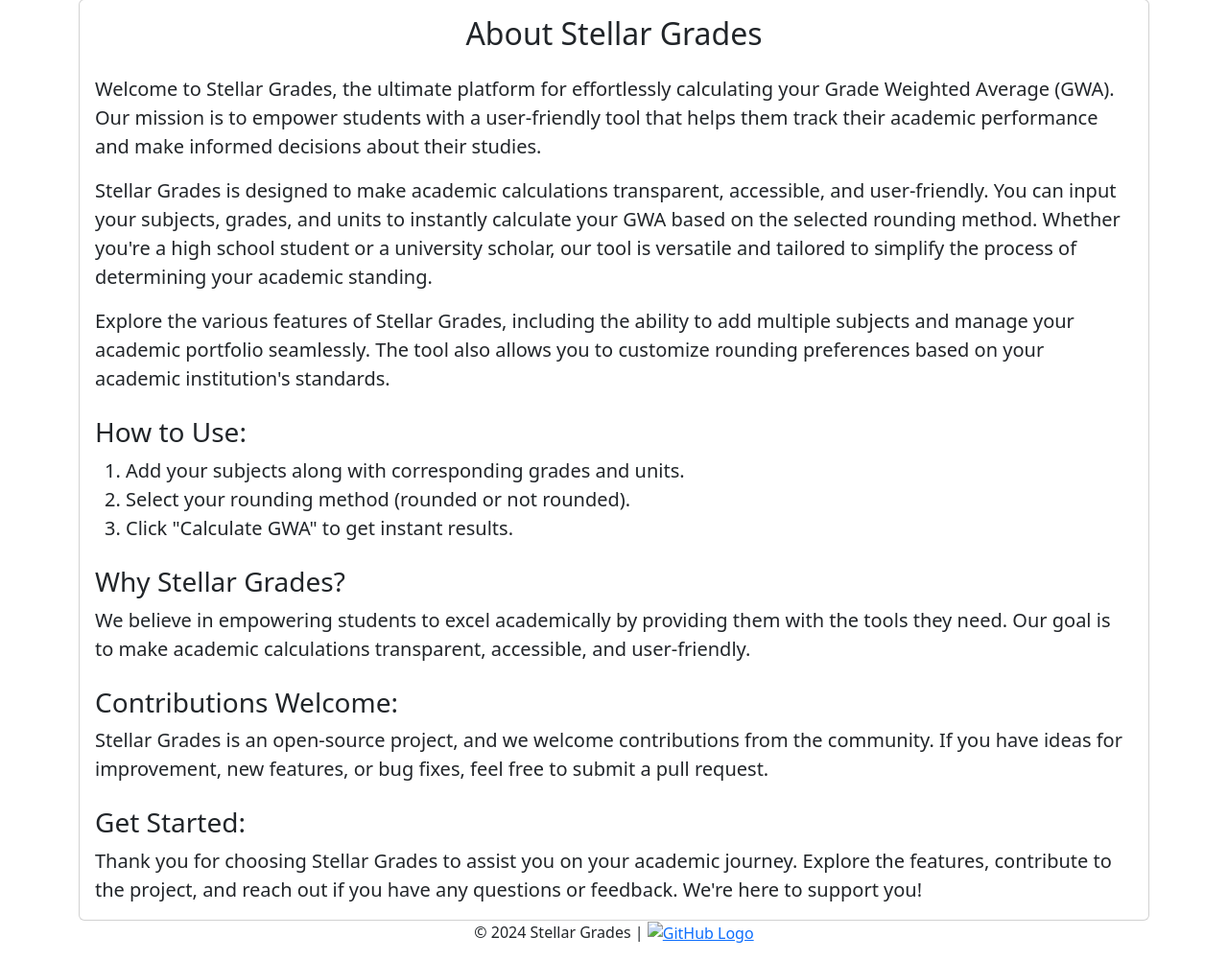
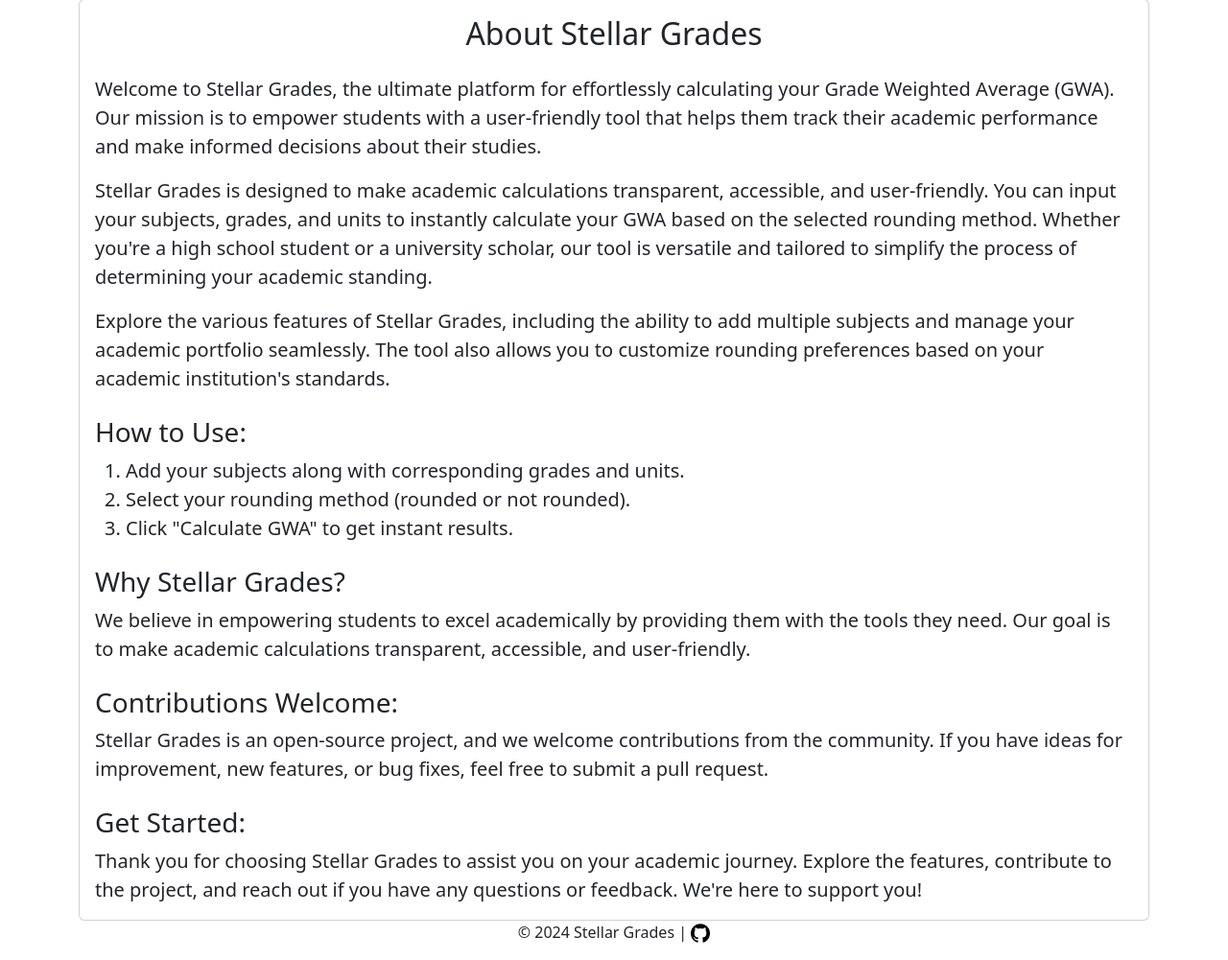
Before and after one commit to jonnelmlique/StellarGrades, a website: page about.html in a window 1280 px wide. Shown: the part 105-1106 px from the top of the page at 96% size. Drawn offline with nearby package versions, Linux system fonts and the light colour scheme; the site is published under a folder, as on GitHub Pages, so addresses that start at the root find nothing.

Commit message:
fix image

```diff
--- a/about.html
+++ b/about.html
@@ -65,7 +65,7 @@
         <div class="container">
             <p>&copy; 2024 Stellar Grades |
                 <a href="https://github.com/jonnelmlique/StellarGrades" target="_blank">
-                    <img src="/Images/Github.png" alt="GitHub Logo" height="20" width="20">
+                    <img src="./Images/Github.png" alt="GitHub Logo" height="20" width="20">
                 </a>
             </p>
         </div>
```
Also changed, not shown: index.html (+1 -1 lines), learnmore.html (+1 -1 lines).
